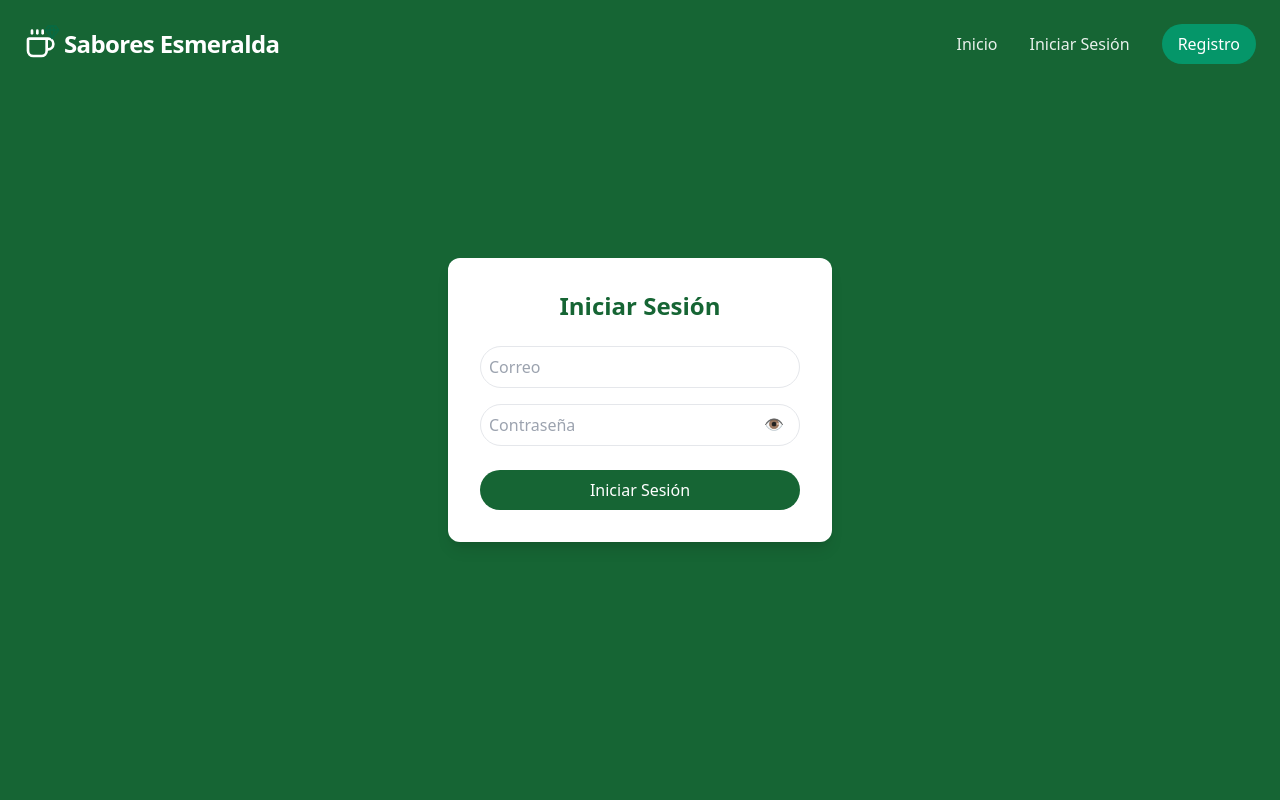
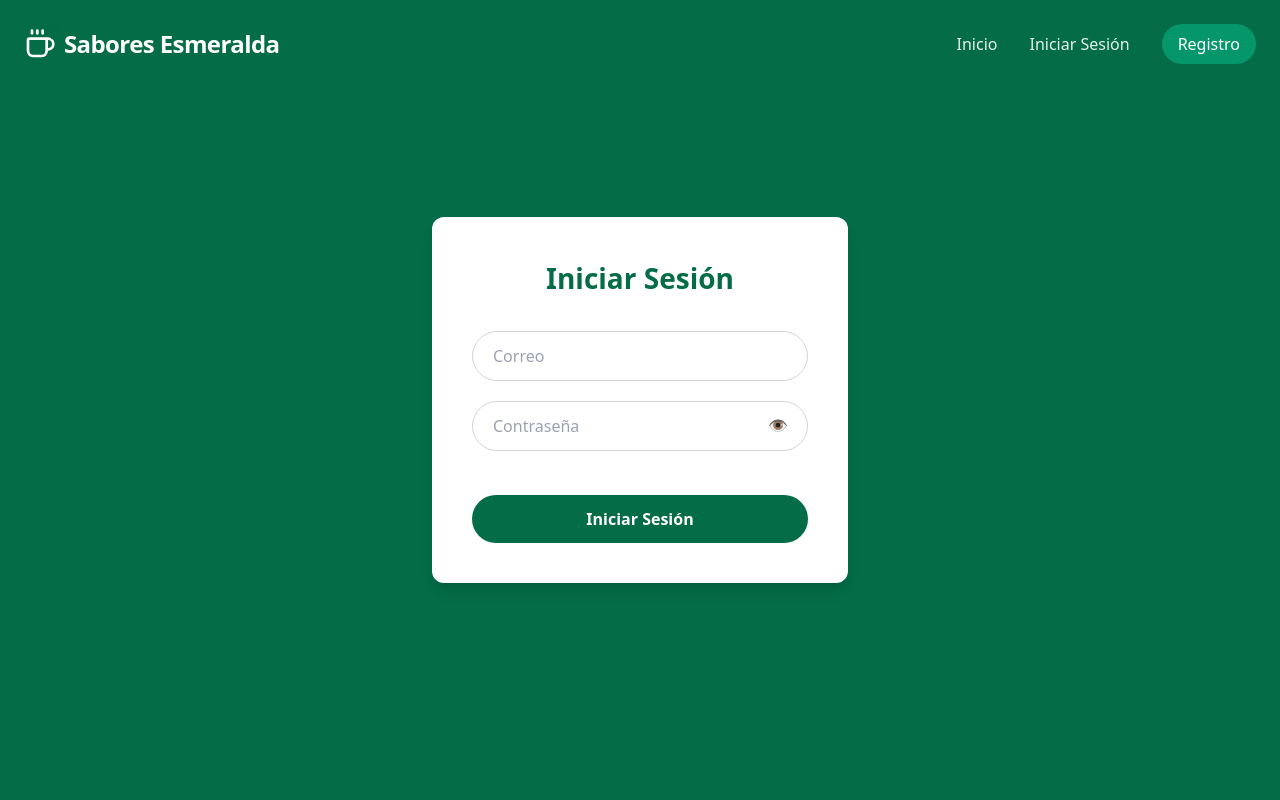
Before and after one commit to DilanRojasca/SaboresEsmeralda, a React (Vite) app in the folder frontend/: page /login in a window 1280 px wide. Shown: the top 800 px of the page. Built offline with nearby package versions, Linux system fonts and the light colour scheme.

Commit message:
refactor: Restructure login and register pages into dedicated directories with separate CSS files and introduce global CSS variables.

```diff
--- a/frontend/src/App.tsx
+++ b/frontend/src/App.tsx
@@ -1,8 +1,8 @@
 import { BrowserRouter, Routes, Route } from "react-router-dom";
 import Navbar from "./components/layout/Navbar";
 import Footer from "./components/layout/Footer";
-import Login from "./pages/Login";
-import Register from "./pages/Register";
+import Login from "./pages/Login/Login";
+import Register from "./pages/Register/Register";
 import Hero from "./components/sections/Hero";
 import FeaturedProducts from "./components/sections/FeaturedProducts";
 import Services from "./components/sections/Services";
--- a/frontend/src/index.css
+++ b/frontend/src/index.css
@@ -1,6 +1,26 @@
 @tailwind base;
 @tailwind components;
 @tailwind utilities;
+
+:root {
+  --primary-color: #046c47;
+  --primary-hover: #035a3b;
+  --secondary-color: #4a2c0b;
+  --secondary-hover: #3d2409;
+  --accent-color: #f1c40f;
+  --bg-main: #fffaf0;
+  --bg-card: #ffffff;
+  --text-main: #4a2c0b;
+  --text-muted: #6b7280;
+  --text-white: #ffffff;
+  --border-color: #d1d5db;
+  --radius-full: 9999px;
+  --radius-xl: 0.75rem;
+  --shadow-sm: 0 1px 2px 0 rgba(0, 0, 0, 0.05);
+  --shadow-md: 0 4px 6px -1px rgba(0, 0, 0, 0.1), 0 2px 4px -1px rgba(0, 0, 0, 0.06);
+  --shadow-lg: 0 10px 15px -3px rgba(0, 0, 0, 0.1), 0 4px 6px -2px rgba(0, 0, 0, 0.05);
+  --transition: all 0.3s ease;
+}
 
 @layer base {
   html {
--- /dev/null
+++ b/frontend/src/pages/Login/Login.css
@@ -0,0 +1,78 @@
+/* Login.css */
+.login-page {
+  min-height: 100vh;
+  display: flex;
+  align-items: center;
+  justify-content: center;
+  background-color: var(--primary-color);
+}
+
+.login-card {
+  background-color: var(--bg-card);
+  padding: 2.5rem;
+  border-radius: var(--radius-xl);
+  width: 26rem;
+  box-shadow: var(--shadow-lg);
+}
+
+.login-title {
+  font-size: 1.75rem;
+  font-weight: 700;
+  text-align: center;
+  margin-bottom: 2rem;
+  color: var(--primary-color);
+}
+
+.login-input {
+  width: 100%;
+  padding: 0.75rem 1.25rem;
+  border: 1px solid var(--border-color);
+  border-radius: var(--radius-full);
+  margin-bottom: 1.25rem;
+  outline: none;
+  font-size: 1rem;
+  transition: var(--transition);
+}
+
+.login-input:focus {
+  border-color: var(--primary-color);
+  box-shadow: 0 0 0 2px rgba(4, 108, 71, 0.1);
+}
+
+.password-container {
+  position: relative;
+}
+
+.password-toggle {
+  position: absolute;
+  right: 1.25rem;
+  top: 0.75rem;
+  cursor: pointer;
+  color: var(--primary-color);
+  display: flex;
+  align-items: center;
+  justify-content: center;
+}
+
+.login-button {
+  width: 100%;
+  background-color: var(--primary-color);
+  color: var(--text-white);
+  margin-top: 1.5rem;
+  padding: 0.75rem;
+  border-radius: var(--radius-full);
+  border: none;
+  font-size: 1rem;
+  font-weight: 600;
+  cursor: pointer;
+  transition: var(--transition);
+}
+
+.login-button:hover {
+  background-color: var(--primary-hover);
+  transform: translateY(-1px);
+}
+
+.login-button:active {
+  transform: translateY(0);
+}
--- a/frontend/src/pages/login.tsx
+++ b/frontend/src/pages/Login/Login.tsx
@@ -1,36 +1,37 @@
 import { useState } from "react";
+import "./Login.css";
 
 const Login = () => {
   const [showPassword, setShowPassword] = useState(false);
 
   return (
-    <div className="min-h-screen flex items-center justify-center bg-green-800">
-      <div className="bg-white p-8 rounded-xl w-96 shadow-lg">
-        <h1 className="text-2xl font-bold text-center mb-6 text-green-800">
+    <div className="login-page">
+      <div className="login-card">
+        <h1 className="login-title">
           Iniciar Sesión
         </h1>
 
         <input
           type="email"
           placeholder="Correo"
-          className="w-full p-2 border rounded-full mb-4"
+          className="login-input"
         />
 
-        <div className="relative">
+        <div className="password-container">
           <input
             type={showPassword ? "text" : "password"}
             placeholder="Contraseña"
-            className="w-full p-2 border rounded-full"
+            className="login-input"
           />
           <span
-            className="absolute right-4 top-2 cursor-pointer text-green-800"
+            className="password-toggle"
             onClick={() => setShowPassword(!showPassword)}
           >
             {showPassword ? "🙈" : "👁️"}
           </span>
         </div>
 
-        <button className="w-full bg-green-800 text-white mt-6 p-2 rounded-full hover:bg-green-900 transition">
+        <button className="login-button">
           Iniciar Sesión
         </button>
       </div>
--- /dev/null
+++ b/frontend/src/pages/Register/Register.css
@@ -0,0 +1,63 @@
+/* Register.css */
+.register-page {
+  min-height: 100vh;
+  display: flex;
+  align-items: center;
+  justify-content: center;
+  background-color: var(--primary-color);
+}
+
+.register-card {
+  background-color: var(--bg-card);
+  padding: 2.5rem;
+  border-radius: var(--radius-xl);
+  width: 26rem;
+  box-shadow: var(--shadow-lg);
+}
+
+.register-title {
+  font-size: 1.75rem;
+  font-weight: 700;
+  text-align: center;
+  margin-bottom: 2rem;
+  color: var(--primary-color);
+}
+
+.register-input {
+  width: 100%;
+  padding: 0.75rem 1.25rem;
+  border: 1px solid var(--border-color);
+  border-radius: var(--radius-full);
+  margin-bottom: 1.25rem;
+  outline: none;
+  font-size: 1rem;
+  transition: var(--transition);
+}
+
+.register-input:focus {
+  border-color: var(--primary-color);
+  box-shadow: 0 0 0 2px rgba(4, 108, 71, 0.1);
+}
+
+.register-button {
+  width: 100%;
+  background-color: var(--primary-color);
+  color: var(--text-white);
+  margin-top: 1.5rem;
+  padding: 0.75rem;
+  border-radius: var(--radius-full);
+  border: none;
+  font-size: 1rem;
+  font-weight: 600;
+  cursor: pointer;
+  transition: var(--transition);
+}
+
+.register-button:hover {
+  background-color: var(--primary-hover);
+  transform: translateY(-1px);
+}
+
+.register-button:active {
+  transform: translateY(0);
+}
--- /dev/null
+++ b/frontend/src/pages/Register/Register.tsx
@@ -0,0 +1,43 @@
+import "./Register.css";
+
+const Register = () => {
+  return (
+    <div className="register-page">
+      <div className="register-card">
+        <h1 className="register-title">
+          Registro
+        </h1>
+
+        <input
+          type="text"
+          placeholder="Nombre"
+          className="register-input"
+        />
+
+        <input
+          type="email"
+          placeholder="Correo"
+          className="register-input"
+        />
+
+        <input
+          type="password"
+          placeholder="Contraseña"
+          className="register-input"
+        />
+
+        <input
+          type="text"
+          placeholder="Dirección"
+          className="register-input"
+        />
+
+        <button className="register-button">
+          Registrarse
+        </button>
+      </div>
+    </div>
+  );
+};
+
+export default Register;
--- a/frontend/src/pages/register.tsx
+++ /dev/null
@@ -1,41 +0,0 @@
-const Register = () => {
-  return (
-    <div className="min-h-screen flex items-center justify-center bg-green-800">
-      <div className="bg-white p-8 rounded-xl w-96 shadow-lg">
-        <h1 className="text-2xl font-bold text-center mb-6 text-green-800">
-          Registro
-        </h1>
-
-        <input
-          type="text"
-          placeholder="Nombre"
-          className="w-full p-2 border rounded-full mb-4"
-        />
-
-        <input
-          type="email"
-          placeholder="Correo"
-          className="w-full p-2 border rounded-full mb-4"
-        />
-
-        <input
-          type="password"
-          placeholder="Contraseña"
-          className="w-full p-2 border rounded-full mb-4"
-        />
-
-        <input
-          type="Direction"
-          placeholder="Dirección"
-          className="w-full p-2 border rounded-full mb-4"
-        />
-
-        <button className="w-full bg-green-800 text-white mt-4 p-2 rounded-full hover:bg-green-900 transition">
-          Registrarse
-        </button>
-      </div>
-    </div>
-  );
-};
-
-export default Register;
```
